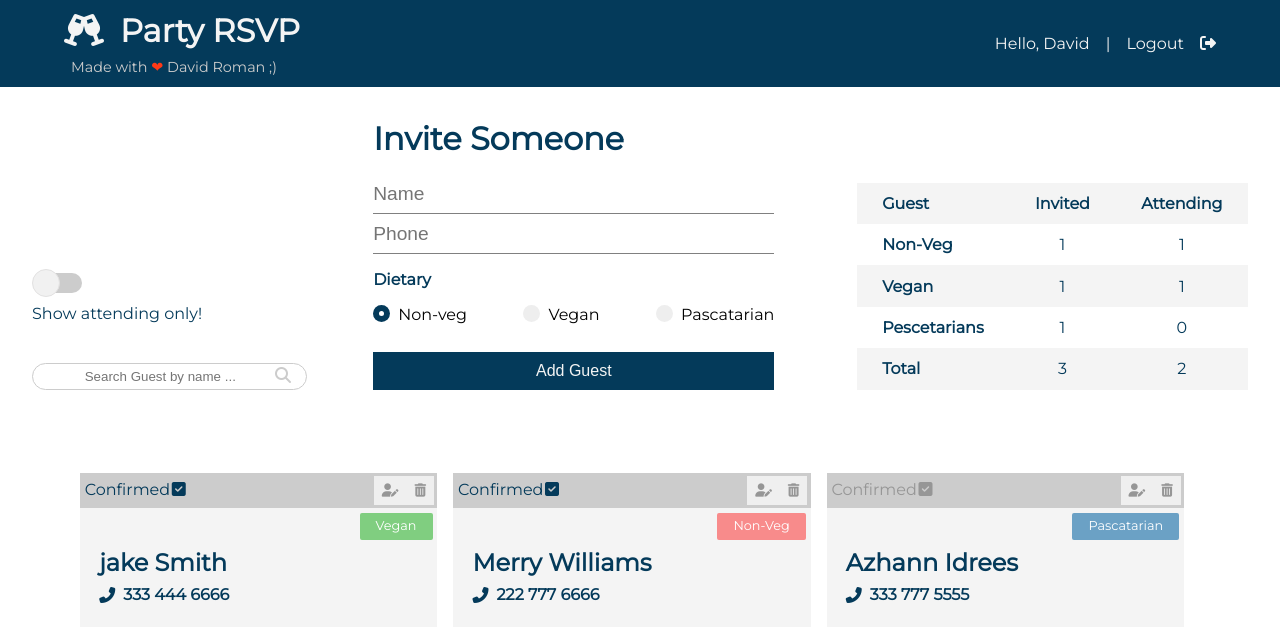
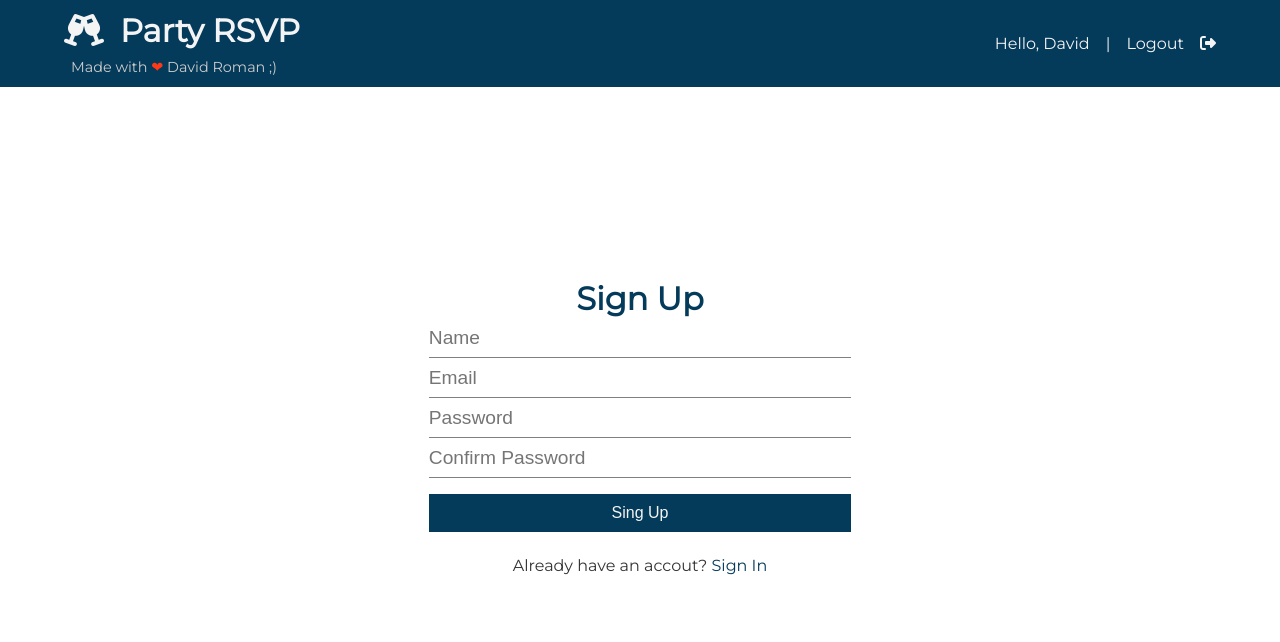
Before and after one commit to davidroman-hub/creatingMERNapp, a React (Create React App) app in the folder client/client/: page /register in a window 1280 px wide. Shown: the top 642 px of the page. Built offline with nearby package versions, Linux system fonts and the light colour scheme.

Commit message:
'addinsetState'

```diff
--- a/client/client/package.json
+++ b/client/client/package.json
@@ -3,8 +3,10 @@
   "version": "0.1.0",
   "private": true,
   "dependencies": {
+    "axios": "^0.19.0",
     "react": "^16.10.2",
     "react-dom": "^16.10.2",
+    "react-router-dom": "^5.1.2",
     "react-scripts": "3.2.0"
   },
   "scripts": {
--- a/client/client/src/App.js
+++ b/client/client/src/App.js
@@ -1,17 +1,25 @@
 import React from 'react';
 import './App.css';
+import {BrowserRouter as Router, Route, Switch} from 'react-router-dom'
 import Navbar from './components/layouts/Navbar'
 import Home from './components/pages/Home'
 import GuestState from './context/guestContext/GuestState'
-
+import Register from './components/pages/register'
+import Login from './components/pages/Login'
 function App() {
   return (
     <GuestState>
+      <Router>
     <div>
       <Navbar />
-      <Home />
+      <Switch>
+        <Route exact path = '/' component={Home}/>
+        <Route exact path = '/register' component={Register}/>
+        <Route exact path = '/login' component={Login}/>
+      </Switch>
 
-    </div>
+        </div>
+      </Router>
     </GuestState>
   );
 }
--- /dev/null
+++ b/client/client/src/components/pages/Login.js
@@ -0,0 +1,37 @@
+import React, {useState} from 'react'
+import {Link} from 'react-router-dom'
+
+
+const Login = () => {
+
+    const [user, setUser] = useState({
+        email: '',
+        password: ''
+      })
+      const { email, password } = user
+
+      const handleChange = e => {
+          setUser({ ...user, [e.target.name]:e.target.value })
+      }
+
+      const submit = e => {
+          e.preventDefault()
+             console.log({ email, password})
+      }
+
+    return (
+        <div className='register'>
+            <h1> Login</h1>
+            <form onSubmit ={submit} >
+                <input type='email' name='email' placeholder='Email' value={email} onChange={handleChange} />
+                <input type='password' name='password' placeholder='Password' value={password} onChange={handleChange}/>
+                <input type='submit' value='Sign Ip' className='btn'/>
+            </form>
+            <div className='question'>
+                <p> Alredy have an account? {''}<Link to ='/register'>Sign Up</Link> </p>
+            </div>
+        </div>
+    )
+}
+
+export default Login
--- /dev/null
+++ b/client/client/src/components/pages/register.js
@@ -0,0 +1,44 @@
+import React, { useState } from 'react'
+import {Link} from 'react-router-dom'
+
+const Register = () => {
+
+    const [user, setUser] = useState({
+      name: '',
+      email: '',
+      password: '',
+      password2: ''
+    })
+    const { name, email, password, password2 } = user
+
+    const handleChange = e =>{
+        setUser({ ...user, [e.target.name]:e.target.value })
+    }
+
+    const submit = e => {
+        e.preventDefault()
+        if(password !== password2){
+            console.log('password dont match')
+        } else{
+            console.log({name, email, password})
+        }
+    }
+
+    return (
+      <div className="register">
+        <h1>Sign Up</h1>
+        <form onSubmit={submit} >
+          <input type="text" name="name" placeholder="Name" value={name} onChange={handleChange} />
+          <input type="email" name="email" placeholder="Email" value={email} onChange={handleChange} />
+          <input type="password" name="password" placeholder="Password" value={password} onChange={handleChange} />
+          <input type="password" name="password2" placeholder="Confirm Password" value={password2} onChange={handleChange} required />
+          <input type="submit" value="Sing Up" className="btn" />
+        </form>
+        <div className="question">
+          <p>Already have an accout? {" "} <Link to='/login'>Sign In </Link></p>
+        </div>
+      </div >
+    )
+  }
+
+  export default Register
--- a/client/client/src/context/guestContext/GuestState.js
+++ b/client/client/src/context/guestContext/GuestState.js
@@ -55,7 +55,7 @@ const GuestState = (props) => {
 
 
 
-    const [state,dispatch] = useReducer(guestReducer, initialState)
+ const [state,dispatch] = useReducer(guestReducer, initialState)
 
 //Remove guest
     const removeGuest = (id) => {
```
Also changed, not shown: 1 other file (tests, documents, lock files or other folders).
